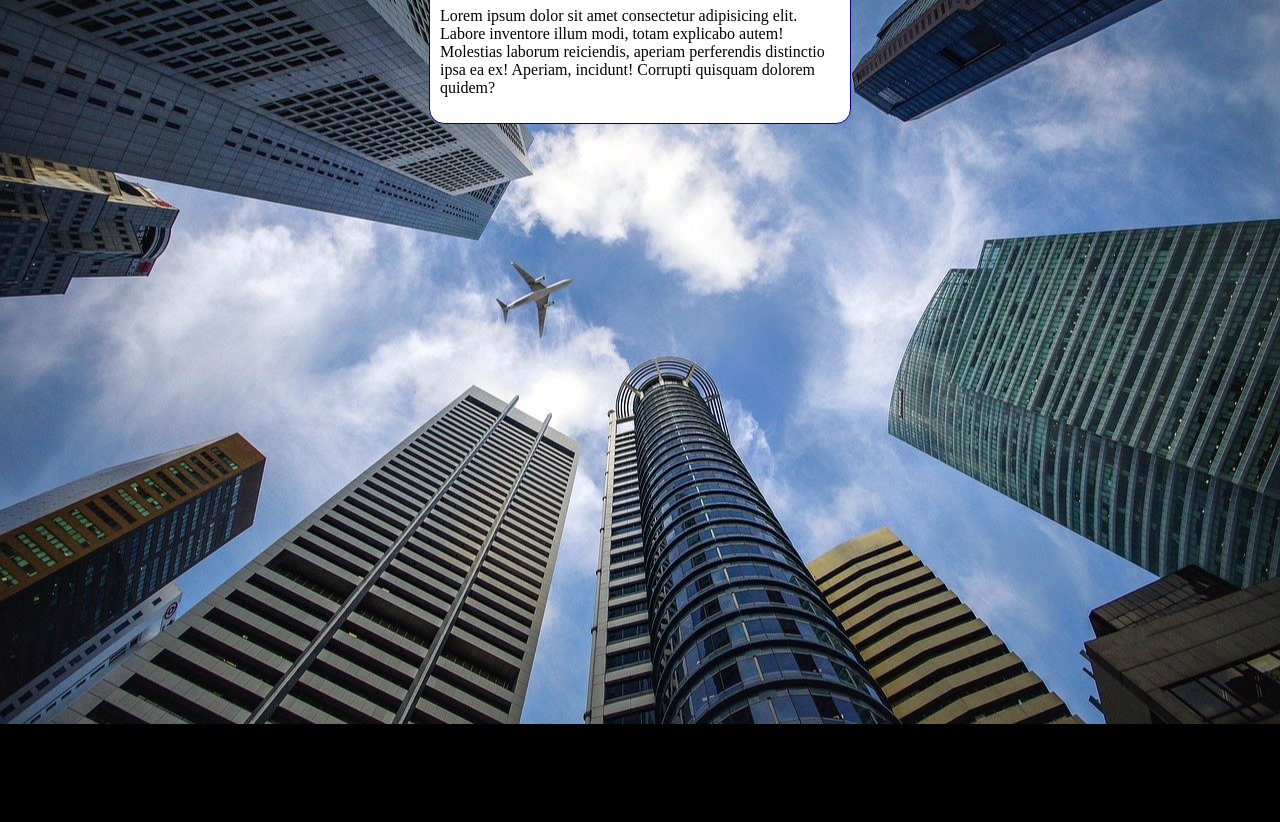
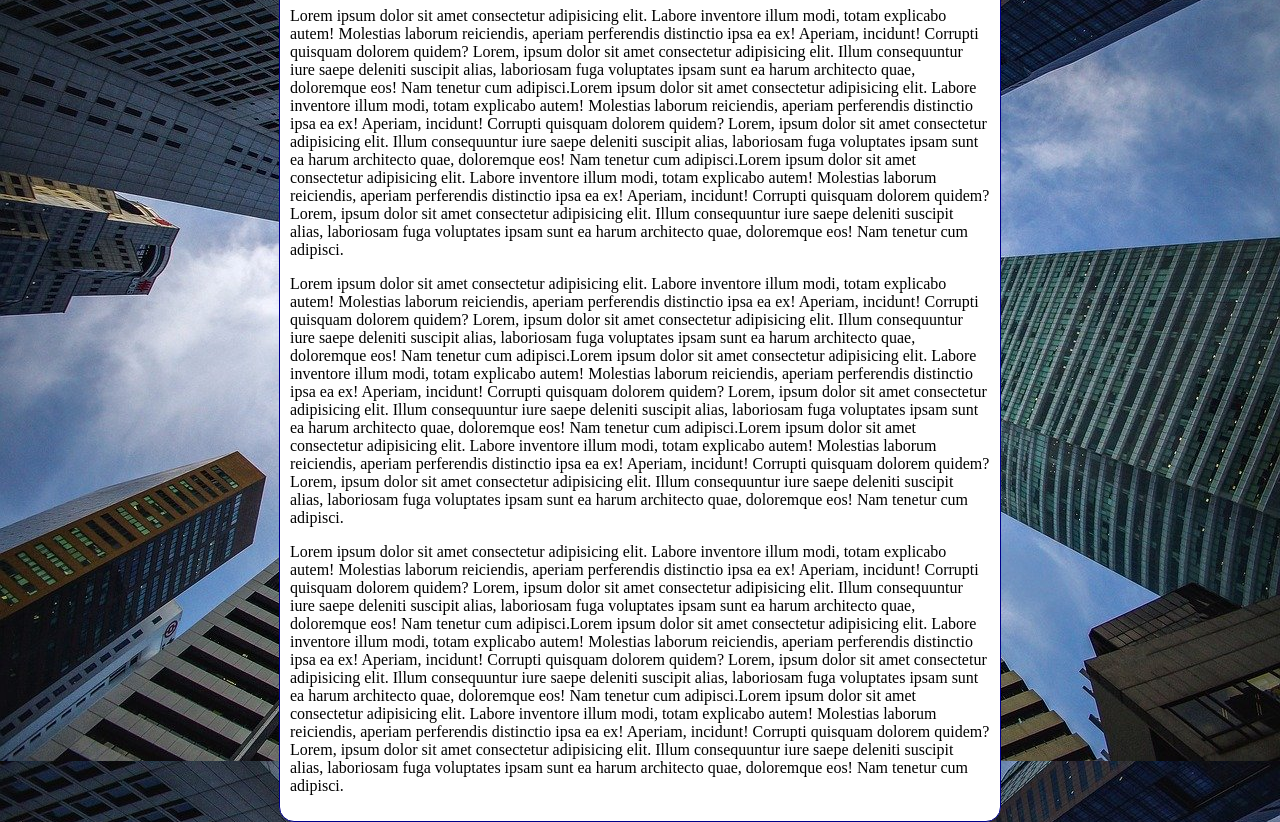
Before and after one commit to kevinssauro/html-css, a plain HTML site: page exercicios/ex22/fundo006.html in a window 1280 px wide. Shown: the part 92-914 px from the top of the page. Before the commit the page ends 816 px from the top, so only its background shows below. Drawn offline with Linux system fonts and the light colour scheme.

Commit message:
atualizei o ex 22
Capítulo 19, aula 6
background attachment

```diff
--- a/exercicios/ex22/fundo006.html
+++ b/exercicios/ex22/fundo006.html
@@ -4,19 +4,28 @@
     <meta charset="UTF-8">
     <meta http-equiv="X-UA-Compatible" content="IE=edge">
     <meta name="viewport" content="width=device-width, inicial-scale=1.0">
-    <title>Document</title>
+    <title>fundo fixo de tela</title>
     <style>
         body{
             height: 100vh;
+            /*
             background-color: black;
             background-image: url("imagens/wallpaper002.jpg");
             background-position: center center;
             background-repeat: no-repeat;
             background-size: cover;
+            background-attachment: fixed;
+
+        shorthand - tag - background
+        color > image > position > repeat > size, attachment
+        */
+        background: black url('imagens/wallpaper002.jpg') center center no-repeat fixed;
+        background-size: cover;
         }
+
         main{
             background-color: white;
-            width: 400px;
+            max-width: 700px;
             padding: 10px;
             margin: auto;
             border: 1px solid darkblue;
@@ -27,7 +36,9 @@
 <body>
     <main>
         <h1>Teste de Imagem de fundo</h1>
-        <p>Lorem ipsum dolor sit amet consectetur adipisicing elit. Labore inventore illum modi, totam explicabo autem! Molestias laborum reiciendis, aperiam perferendis distinctio ipsa ea ex! Aperiam, incidunt! Corrupti quisquam dolorem quidem?</p>
+        <p>Lorem ipsum dolor sit amet consectetur adipisicing elit. Labore inventore illum modi, totam explicabo autem! Molestias laborum reiciendis, aperiam perferendis distinctio ipsa ea ex! Aperiam, incidunt! Corrupti quisquam dolorem quidem? Lorem, ipsum dolor sit amet consectetur adipisicing elit. Illum consequuntur iure saepe deleniti suscipit alias, laboriosam fuga voluptates ipsam sunt ea harum architecto quae, doloremque eos! Nam tenetur cum adipisci.Lorem ipsum dolor sit amet consectetur adipisicing elit. Labore inventore illum modi, totam explicabo autem! Molestias laborum reiciendis, aperiam perferendis distinctio ipsa ea ex! Aperiam, incidunt! Corrupti quisquam dolorem quidem? Lorem, ipsum dolor sit amet consectetur adipisicing elit. Illum consequuntur iure saepe deleniti suscipit alias, laboriosam fuga voluptates ipsam sunt ea harum architecto quae, doloremque eos! Nam tenetur cum adipisci.Lorem ipsum dolor sit amet consectetur adipisicing elit. Labore inventore illum modi, totam explicabo autem! Molestias laborum reiciendis, aperiam perferendis distinctio ipsa ea ex! Aperiam, incidunt! Corrupti quisquam dolorem quidem? Lorem, ipsum dolor sit amet consectetur adipisicing elit. Illum consequuntur iure saepe deleniti suscipit alias, laboriosam fuga voluptates ipsam sunt ea harum architecto quae, doloremque eos! Nam tenetur cum adipisci.</p>
+        <p>Lorem ipsum dolor sit amet consectetur adipisicing elit. Labore inventore illum modi, totam explicabo autem! Molestias laborum reiciendis, aperiam perferendis distinctio ipsa ea ex! Aperiam, incidunt! Corrupti quisquam dolorem quidem? Lorem, ipsum dolor sit amet consectetur adipisicing elit. Illum consequuntur iure saepe deleniti suscipit alias, laboriosam fuga voluptates ipsam sunt ea harum architecto quae, doloremque eos! Nam tenetur cum adipisci.Lorem ipsum dolor sit amet consectetur adipisicing elit. Labore inventore illum modi, totam explicabo autem! Molestias laborum reiciendis, aperiam perferendis distinctio ipsa ea ex! Aperiam, incidunt! Corrupti quisquam dolorem quidem? Lorem, ipsum dolor sit amet consectetur adipisicing elit. Illum consequuntur iure saepe deleniti suscipit alias, laboriosam fuga voluptates ipsam sunt ea harum architecto quae, doloremque eos! Nam tenetur cum adipisci.Lorem ipsum dolor sit amet consectetur adipisicing elit. Labore inventore illum modi, totam explicabo autem! Molestias laborum reiciendis, aperiam perferendis distinctio ipsa ea ex! Aperiam, incidunt! Corrupti quisquam dolorem quidem? Lorem, ipsum dolor sit amet consectetur adipisicing elit. Illum consequuntur iure saepe deleniti suscipit alias, laboriosam fuga voluptates ipsam sunt ea harum architecto quae, doloremque eos! Nam tenetur cum adipisci.</p>
+        <p>Lorem ipsum dolor sit amet consectetur adipisicing elit. Labore inventore illum modi, totam explicabo autem! Molestias laborum reiciendis, aperiam perferendis distinctio ipsa ea ex! Aperiam, incidunt! Corrupti quisquam dolorem quidem? Lorem, ipsum dolor sit amet consectetur adipisicing elit. Illum consequuntur iure saepe deleniti suscipit alias, laboriosam fuga voluptates ipsam sunt ea harum architecto quae, doloremque eos! Nam tenetur cum adipisci.Lorem ipsum dolor sit amet consectetur adipisicing elit. Labore inventore illum modi, totam explicabo autem! Molestias laborum reiciendis, aperiam perferendis distinctio ipsa ea ex! Aperiam, incidunt! Corrupti quisquam dolorem quidem? Lorem, ipsum dolor sit amet consectetur adipisicing elit. Illum consequuntur iure saepe deleniti suscipit alias, laboriosam fuga voluptates ipsam sunt ea harum architecto quae, doloremque eos! Nam tenetur cum adipisci.Lorem ipsum dolor sit amet consectetur adipisicing elit. Labore inventore illum modi, totam explicabo autem! Molestias laborum reiciendis, aperiam perferendis distinctio ipsa ea ex! Aperiam, incidunt! Corrupti quisquam dolorem quidem? Lorem, ipsum dolor sit amet consectetur adipisicing elit. Illum consequuntur iure saepe deleniti suscipit alias, laboriosam fuga voluptates ipsam sunt ea harum architecto quae, doloremque eos! Nam tenetur cum adipisci.</p>
     </main>
 </body>
 </html>
```
